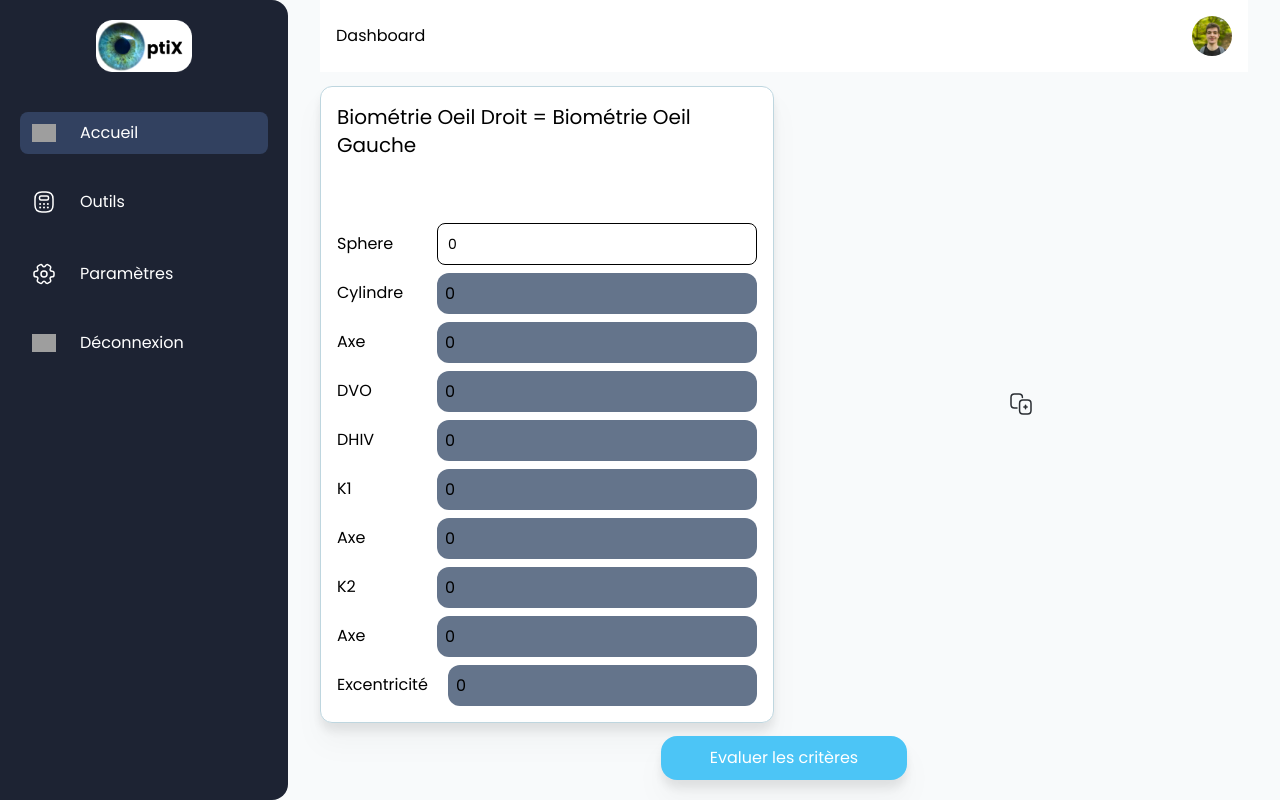
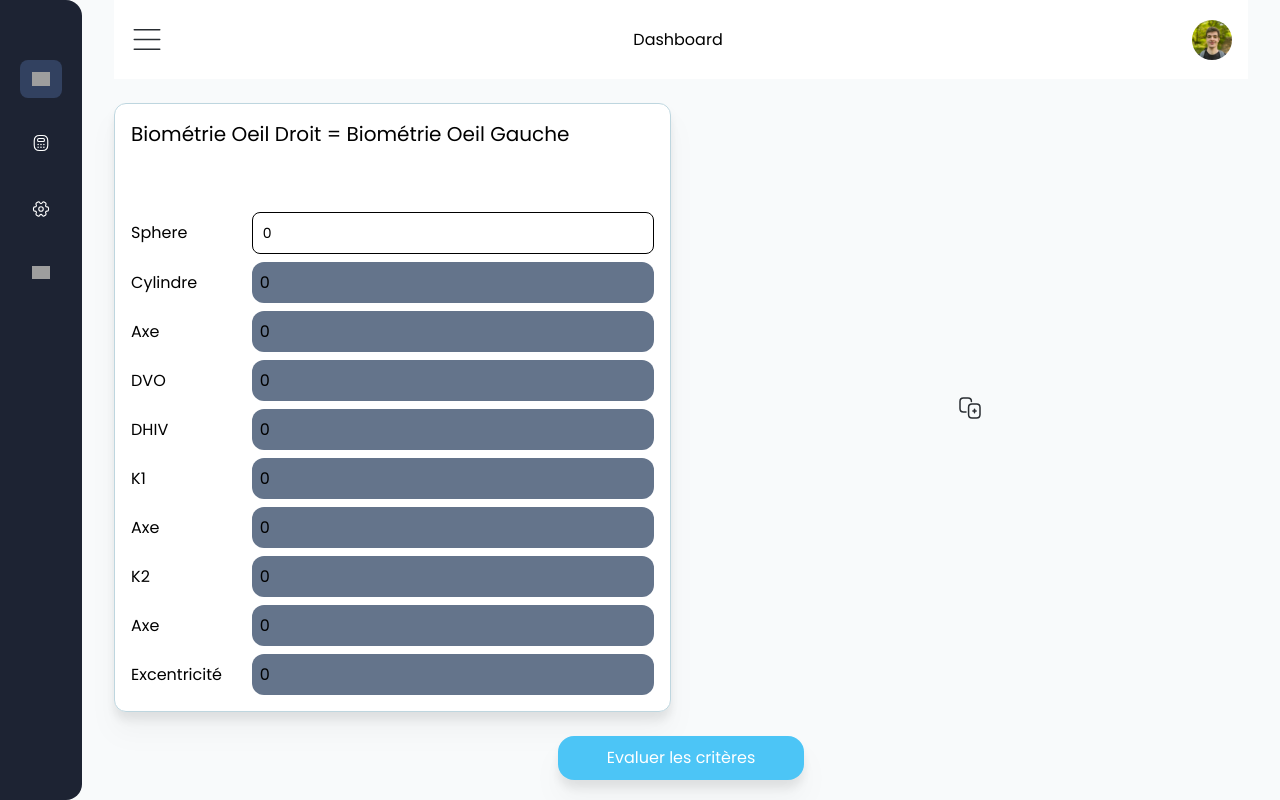
Before and after one commit to Optixfr/OptiX, an Angular app: page /accueil in a window 1280 px wide. Built offline with nearby package versions, Linux system fonts and the light colour scheme; grey boxes are pictures that could not be loaded.

Commit message:
feature: extended navbar

```diff
--- a/src/app/components/lateral-navbar/lateral-navbar.component.html
+++ b/src/app/components/lateral-navbar/lateral-navbar.component.html
@@ -1,8 +1,13 @@
 <div class="flex h-screen">
-    <div class="w-72 bg-primary text-white flex flex-col p-5 rounded-tr-2xl rounded-br-2xl">
+    <div class="w-72 bg-primary text-white flex flex-col p-5 rounded-tr-2xl rounded-br-2xl transition-all duration-300 ease-in-out"
+        [class.w-72]="isExtended"
+        [class.w-26]="!isExtended"
+    >
         <!-- Logo -->
         <div class="mb-10 flex justify-center">
-            <img src="assets/logo.png" alt="logo" class="w-24">
+            @if(isExtended) {
+                <img src="assets/logo.png" alt="logo" class="w-24">
+            }
         </div>
 
         <!-- Navigation -->
@@ -10,21 +15,30 @@
             <a routerLink="/accueil" routerLinkActive="active"
                 class="flex items-center gap-6 p-3 rounded-lg hover:bg-white/10 text-white transition duration-200">
                 <img src="assets/home-2.svg" alt="accueil" class="w-6">
-                <span>Accueil</span>
+                @if(isExtended) {
+                    <span>Accueil</span>
+                }
             </a>
             <a routerLink="/outils" routerLinkActive="active"
                 class="flex items-center gap-6 p-3 rounded-lg hover:bg-white/10 text-white">
                 <img src="assets/calculator.svg" alt="outils" class="w-6">
-                <span>Outils</span>
+                @if(isExtended) {
+                    <span>Outils</span>
+                }
             </a>
             <a routerLink="/connexion" routerLinkActive="active"
                 class="cursor-pointer flex items-center gap-6 p-3 rounded-lg hover:bg-white/10 text-white">
                 <img src="assets/setting-2.svg" alt="parametres" class="w-6">
-                <span>Paramètres</span>
+                @if(isExtended) {
+                    <span>Paramètres</span>
+
+                }
             </a>
             <a (click)="deco()" class="cursor-pointer flex items-center gap-6 p-3 rounded-lg hover:bg-white/10 text-white">
                 <img src="assets/home-2.svg" alt="home" class="w-6">
-                <span>Déconnexion</span>
+                @if(isExtended) {
+                    <span>Déconnexion</span>
+                }
             </a>
         </nav>
     </div>
--- a/src/app/components/lateral-navbar/lateral-navbar.component.ts
+++ b/src/app/components/lateral-navbar/lateral-navbar.component.ts
@@ -1,6 +1,7 @@
 import { Component } from '@angular/core';
 import { NgOptimizedImage } from '@angular/common';
 import { Router, RouterLink, RouterModule } from '@angular/router';
+import { NavbarService } from '../../services/navbar-service/navbar-service.service';
 
 @Component({
   selector: 'app-lateral-navbar',
@@ -10,9 +11,18 @@ import { Router, RouterLink, RouterModule } from '@angular/router';
 })
 export class LateralNavbarComponent {
 
+  isExtended  = false;
+
   logoUrl = '../../../assets/home-2.svg';
 
-  constructor(private router: Router) {}
+  constructor(private router: Router, private navbarService: NavbarService) {}
+
+
+  ngOnInit(): void {
+    this.navbarService.isExtended$.subscribe(isExtended => {
+      this.isExtended = isExtended;
+    });
+  }
 
   isActive(route: string): boolean {
     return this.router.url === route;
@@ -25,4 +35,8 @@ export class LateralNavbarComponent {
       this.router.navigateByUrl('/connexion');
     }
   }
+
+  setExtension(): void {
+    this.isExtended = !this.isExtended;
+  }
 }
--- a/src/app/components/top-bar/top-bar.component.html
+++ b/src/app/components/top-bar/top-bar.component.html
@@ -1,4 +1,7 @@
 <div class="container">
+    <a (click)="extend()">
+        <img class="" src="assets/menu.svg" alt="">
+    </a>
     <h1>Dashboard</h1>
     <div class="container-profile-picture">
         <img  class="profile-picture" src="assets/pp.jpg" alt="pp">
--- a/src/app/components/top-bar/top-bar.component.ts
+++ b/src/app/components/top-bar/top-bar.component.ts
@@ -1,4 +1,5 @@
 import { Component } from '@angular/core';
+import { NavbarService } from '../../services/navbar-service/navbar-service.service';
 
 @Component({
   selector: 'app-top-bar',
@@ -9,4 +10,9 @@ import { Component } from '@angular/core';
 })
 export class TopBarComponent {
 
+  constructor(private navbarService: NavbarService) {}
+
+  extend() {
+    this.navbarService.toggleExtension();
+  }
 }
--- /dev/null
+++ b/src/app/services/navbar-service/navbar-service.service.ts
@@ -0,0 +1,15 @@
+import { Injectable } from '@angular/core';
+import { BehaviorSubject } from 'rxjs';
+
+@Injectable({
+  providedIn: 'root'
+})
+export class NavbarService {
+
+  private isExtendedSubject = new BehaviorSubject<boolean>(false);
+  isExtended$ = this.isExtendedSubject.asObservable();
+
+  toggleExtension() {
+    this.isExtendedSubject.next(!this.isExtendedSubject.value);
+  }
+}
```
Also changed, not shown: public/assets/menu.svg, 1 other file (tests, documents, lock files or other folders).
